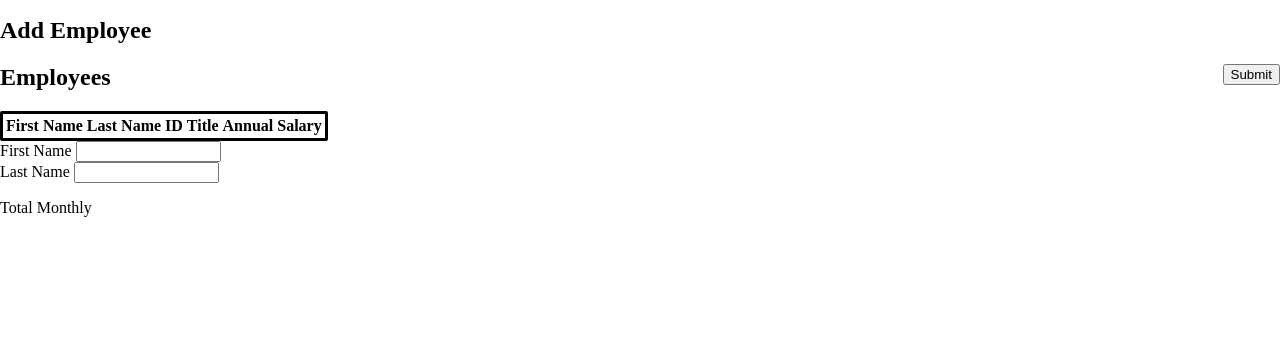
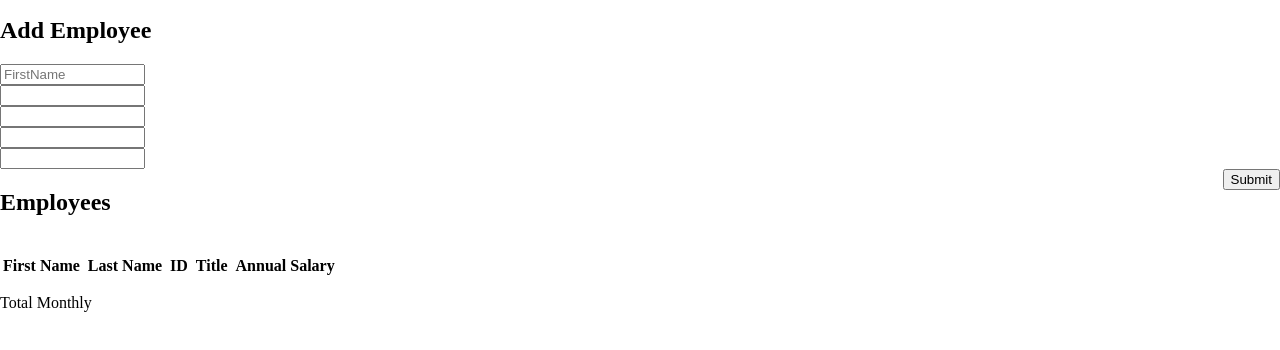
Before and after one commit to SpyD32/weekend-salary-calculator2, a website: page index.html in a window 1280 px wide. Shown: the part 40-390 px from the top of the page. Drawn offline with Linux system fonts and the light colour scheme.

Commit message:
added place holders, removed labels

```diff
--- a/index.html
+++ b/index.html
@@ -11,34 +11,53 @@
   </header>
   <main>
     <h2>Add Employee</h2>
-        <div class="employeeRow"></div>
-       <div>
-        <button onclick="insertRow()" id="submitButton">Submit</button>
-       </div>
-      </form>
-    <h2>Employees</h2>
+        <div id="newEmployeeRow"></div>
         <form>
           <div id="firstNameBlock">
-        <table id="tableBlock">
-          <tr>
-            <th>First Name</th>
-            <th>Last Name</th>
-            <th>ID</th>
-            <th>Title</th>
-            <th>Annual Salary</th>
-          </tr>
-        </table>
-        <label for="firstName">First Name</label>
-        <input id="firstName" name="firstName" size="15" type="text">
+            <input id="firstName" placeholder="FirstName" size="15" type="text">
           </div>
         </form>
         <form>
           <div id="lastNameBlock">
-        <label for="lastName">Last Name</label>
             <input id="lastName" name="lastName" size="15" type="text">
           </div>
         </form>
+       <div>
         <form>
+          <div id="IdBlock">
+            <input id="ID" name="ID" size="15" type="text">
+          </div>
+        </form>
+        <form>
+          <div id="titleBlock">
+            <input id="title" name="title" size="15" type="text">
+          </div>
+        </form>
+        <form>
+          <div id="annualSalaryBlock">
+            <input id="annualSalary" name="annualSalary" size="15" type="text">
+          </div>
+        </form>
+        <form>
+       <div>
+        <button onclick="newEmployeeRow()" id="submitButton">Submit</button>
+       </div>
+      </form>
+    <h2>Employees</h2>
+    <table>
+      <tr>
+        <th>First Name</th>
+          <td></td>
+        <th>Last Name</th>
+        <td></td>
+        <th>ID</th>
+        <td></td>
+        <th>Title</th>
+        <td></td>
+        <th>Annual Salary</th>
+      </tr>
+      <br>
+    </table>
   </main>
   <footer>
     <p>Total Monthly</p>
--- a/script.js
+++ b/script.js
@@ -3,15 +3,12 @@ let total = 'totalCost';
 let clear = 'clearForm'
 //this will be part of the trigger function
 //to add the row for new employee
-let html = document.getElementById('tableBlock').innerHTML
+//let html = document.getElementById('employeeRow').innerHTML
 
-function insertRow() {
+function newEmployeeRow() {
     //testing function to make sure it works.
-    console.log('row created', insertRow);
-    return insertRow;
+    //function works. Need to attach new employee row
+    console.log('row created', newEmployeeRow);
+    return newEmployeeRow;
+    button.addEventListener(onClick());
 }
-
-//console.log("testing" , Hello, World);
-
-
-// A new employee row should be added to the table.
--- a/style.css
+++ b/style.css
@@ -17,7 +17,7 @@ body {
     background-color: white;
 }
 
-#tableBlock {
+#employeeRow {
     border-radius: 2px;
     border-color: black;
     border-style: solid;
```
Lines whose indentation alone changed are shown as unchanged.
